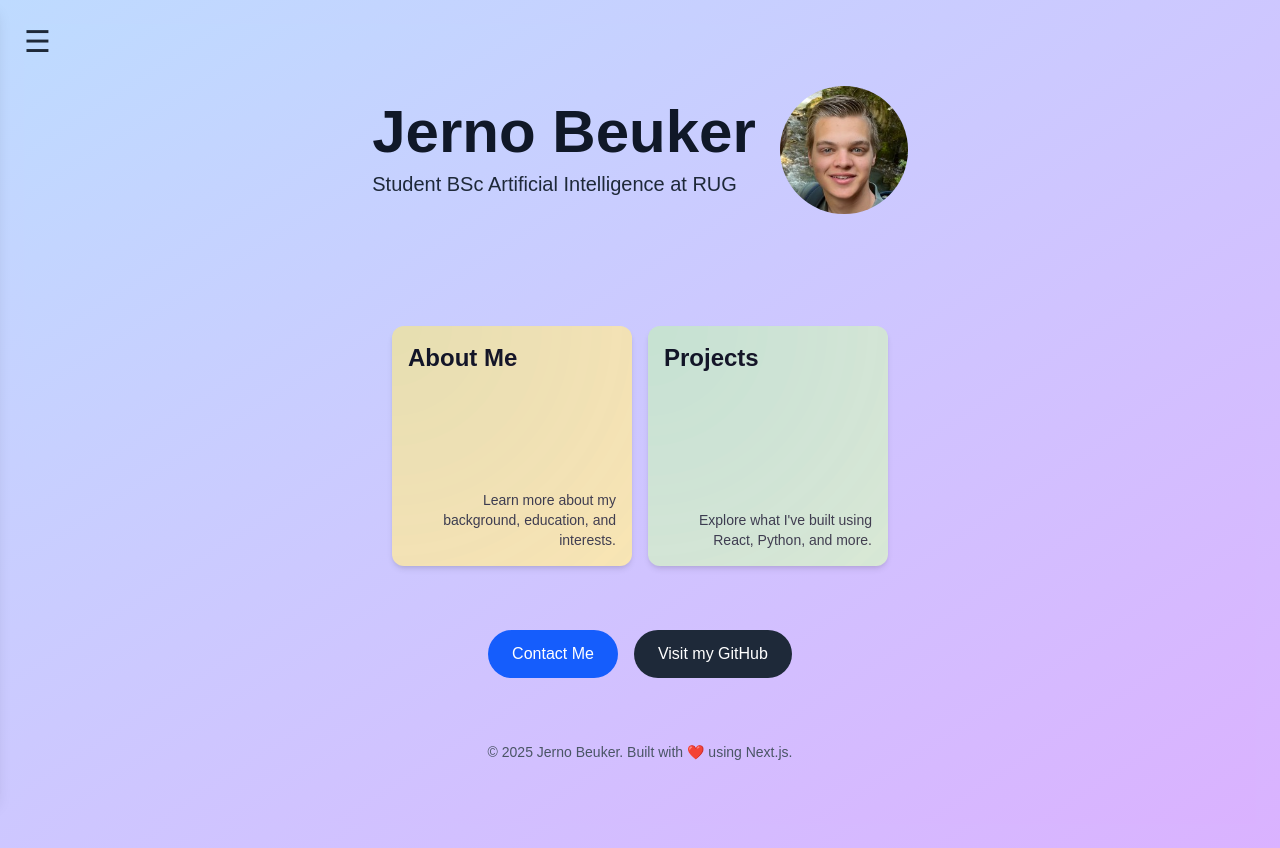
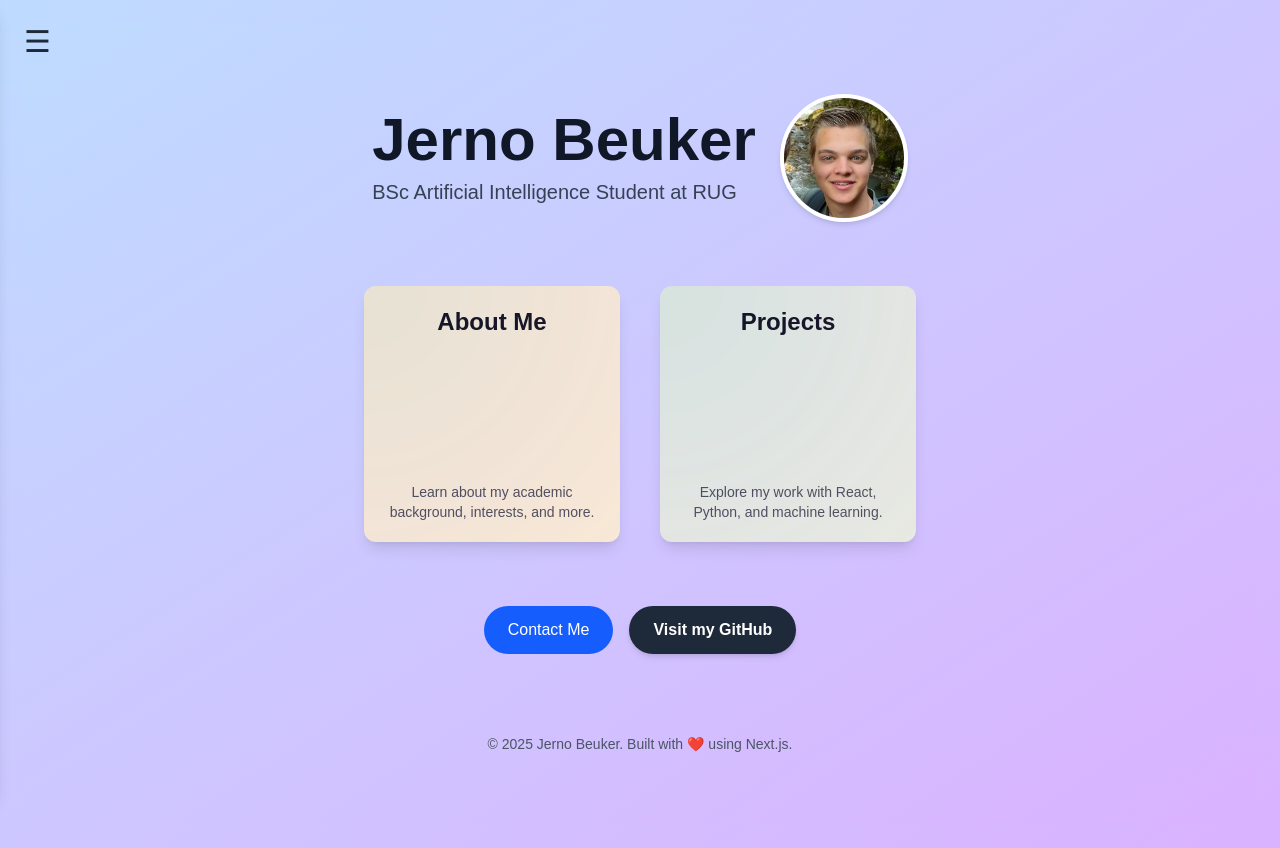
Before and after one commit to JernoBeuker0/Website, a Next.js app: page / in a window 1280 px wide. Built offline with nearby package versions, Linux system fonts and the light colour scheme.

Commit message:
homepage layout changes

```diff
--- a/app/SidebarShell.tsx
+++ b/app/SidebarShell.tsx
@@ -50,7 +50,7 @@ export default function SidebarShell({ children }: { children: React.ReactNode }
                     onClick={handleLinkClick}
                     className={`transition-all duration-300 transform ${
                     isActive
-                        ? 'text-3xl text-black font-bold bg-gray-200 rounded-md px-3 py-2'
+                        ? 'text-xl text-black font-bold bg-gray-200 rounded-md px-3 py-2'
                         : 'text-xl text-gray-700 font-semibold hover:text-black hover:scale-105'
                     }`}
                 >
--- a/app/about/page.tsx
+++ b/app/about/page.tsx
@@ -3,7 +3,7 @@ export default function AboutPage() {
       <div className="min-h-screen p-8 bg-gradient-to-br from-yellow-100 to-orange-200">
         <h1 className="text-4xl font-bold text-gray-900 mb-4">About Me</h1>
         <p className="text-lg text-gray-800">
-          I'm Jerno, a student of Artificial Intelligence at RUG. I enjoy building modern web applications, exploring React, and solving interesting problems.
+          This page is empty at the moment (and the layout is fucked)
         </p>
       </div>
     );
--- a/app/page.tsx
+++ b/app/page.tsx
@@ -5,14 +5,14 @@ import { motion } from 'framer-motion';
 
 export default function Home() {
   return (
-    <div className="flex flex-col min-h-screen items-center justify-center bg-gradient-to-br from-blue-200 to-purple-300 p-8 text-center">
-      <header className="mb-12">
+    <div className="flex flex-col min-h-screen items-center justify-center bg-gradient-to-br from-blue-200 to-purple-300 text-center text-gray-900">
+      <header className="mb-16">
         <div className="flex items-center justify-center gap-6 flex-wrap">
           {/* Text section */}
           <div className="text-center sm:text-left">
-            <h1 className="text-6xl font-bold mb-2 text-gray-900">Jerno Beuker</h1>
-            <p className="text-xl text-gray-800">
-              Student BSc Artificial Intelligence at RUG
+            <h1 className="text-6xl font-bold mb-2">Jerno Beuker</h1>
+            <p className="text-xl text-gray-700">
+              BSc Artificial Intelligence Student at RUG
             </p>
           </div>
 
@@ -20,16 +20,16 @@ export default function Home() {
           <Image
             src="/Mee.jpeg"
             alt="Profile picture"
-            width={96}
-            height={96}
-            className="rounded-full object-cover w-24 h-24 sm:w-32 sm:h-32"
+            width={128}
+            height={128}
+            className="rounded-full object-cover w-32 h-32 border-4 border-white shadow-md"
           />
         </div>
       </header>
 
-      <main className="flex flex-col gap-12 w-full max-w-4xl text-left">
+      <main className="flex flex-col gap-16 w-full max-w-5xl px-4">
         {/* Cards Section */}
-        <div className="mt-12 flex justify-center gap-4 flex-nowrap overflow-x-auto py-4 px-2">
+        <div className="flex flex-wrap justify-center gap-10">
           {/* About Me Card */}
           <motion.a
             href="/about"
@@ -37,13 +37,13 @@ export default function Home() {
             whileInView={{ opacity: 1, y: 0 }}
             viewport={{ once: true }}
             transition={{ duration: 0.5 }}
-            className="flex-shrink-0 w-60 h-60 rounded-xl bg-yellow-100 shadow-md hover:shadow-xl hover:scale-105 transition-all duration-300 relative overflow-hidden"
+            className="w-64 h-64 rounded-xl bg-yellow-50 shadow-lg hover:shadow-2xl hover:scale-105 transition-all duration-300 relative overflow-hidden"
           >
             <div className="absolute inset-0 bg-[url('/noise.svg')] bg-no-repeat bg-cover opacity-10 pointer-events-none" />
-            <div className="flex flex-col justify-between h-full p-4">
-              <h2 className="text-2xl font-bold text-gray-900">About Me</h2>
-              <p className="text-sm text-gray-700 self-end text-right">
-                Learn more about my background, education, and interests.
+            <div className="flex flex-col justify-between h-full p-5">
+              <h2 className="text-2xl font-semibold">About Me</h2>
+              <p className="text-sm text-gray-600 mt-auto">
+                Learn about my academic background, interests, and more.
               </p>
             </div>
           </motion.a>
@@ -55,13 +55,13 @@ export default function Home() {
             whileInView={{ opacity: 1, y: 0 }}
             viewport={{ once: true }}
             transition={{ duration: 0.5, delay: 0.2 }}
-            className="flex-shrink-0 w-60 h-60 rounded-xl bg-green-100 shadow-md hover:shadow-xl hover:scale-105 transition-all duration-300 relative overflow-hidden"
+            className="w-64 h-64 rounded-xl bg-emerald-50 shadow-lg hover:shadow-2xl hover:scale-105 transition-all duration-300 relative overflow-hidden"
           >
             <div className="absolute inset-0 bg-[url('/noise.svg')] bg-no-repeat bg-cover opacity-10 pointer-events-none" />
-            <div className="flex flex-col justify-between h-full p-4">
-              <h2 className="text-2xl font-bold text-gray-900">Projects</h2>
-              <p className="text-sm text-gray-700 self-end text-right">
-                Explore what I've built using React, Python, and more.
+            <div className="flex flex-col justify-between h-full p-5">
+              <h2 className="text-2xl font-semibold">Projects</h2>
+              <p className="text-sm text-gray-600 mt-auto">
+                Explore my work with React, Python, and machine learning.
               </p>
             </div>
           </motion.a>
@@ -69,13 +69,13 @@ export default function Home() {
 
         {/* Contact Section */}
         <section>
-          <div className="flex flex-row justify-center items-center gap-4 flex-wrap">
+          <div className="flex flex-col sm:flex-row justify-center items-center gap-4">
             <ContactButton />
             <a
               href="https://github.com/jernobeuker0"
               target="_blank"
               rel="noopener noreferrer"
-              className="px-6 py-3 bg-gray-800 hover:bg-gray-900 text-white rounded-full font-medium transition-colors"
+              className="px-6 py-3 bg-gray-800 hover:bg-gray-900 text-white rounded-full font-semibold shadow-md hover:shadow-lg transition-all duration-300"
             >
               Visit my GitHub
             </a>
@@ -83,7 +83,7 @@ export default function Home() {
         </section>
       </main>
 
-      <footer className="mt-16 text-gray-600 text-sm">
+      <footer className="mt-20 text-gray-600 text-sm">
         © 2025 Jerno Beuker. Built with ❤️ using Next.js.
       </footer>
     </div>
--- a/app/projects/page.tsx
+++ b/app/projects/page.tsx
@@ -1,9 +1,9 @@
 export default function AboutPage() {
     return (
       <div className="min-h-screen p-8 bg-gradient-to-br from-yellow-100 to-orange-200">
-        <h1 className="text-4xl font-bold text-gray-900 mb-4">About Me</h1>
+        <h1 className="text-4xl font-bold text-gray-900 mb-4">Projects</h1>
         <p className="text-lg text-gray-800">
-          I'm Jerno, a student of Artificial Intelligence at RUG. I enjoy building modern web applications, exploring React, and solving interesting problems.
+        This page is empty at the moment (and the layout is fucked)
         </p>
       </div>
     );
```
